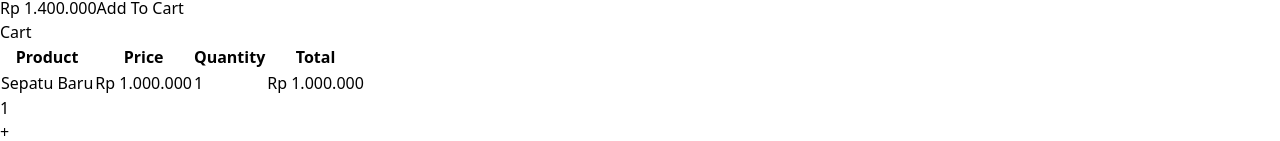
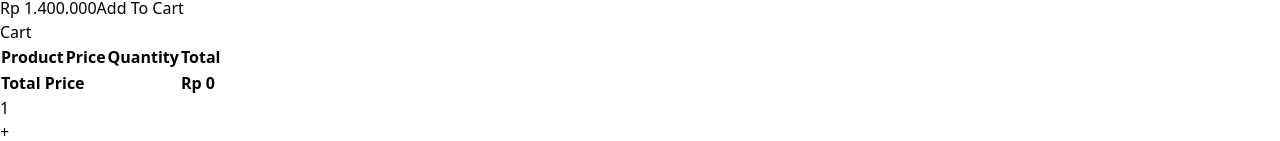
Before and after one commit to Nabilfadilah/Tutorial_React, a React (Vite) app in the folder my-react-app/: page /products in a window 1280 px wide. Shown: the part 1168-1309 px from the top of the page. Built offline with nearby package versions, Linux system fonts and the light colour scheme.

Commit message:
14. useEffect

```diff
--- a/my-react-app/src/pages/Products.jsx
+++ b/my-react-app/src/pages/Products.jsx
@@ -1,4 +1,4 @@
-import React, { useState } from "react";
+import React, { useEffect, useState } from "react";
 import CardProduct from "../components/fragments/CardProduct";
 import ButtonAll from "../components/elements/button";
 import Counter from "../components/fragments/Counter";
@@ -6,12 +6,29 @@
 // stateless/function component
 const ProductsPage = () => {
   // state cart useState
-  const [cart, setCart] = useState([
-    {
-      id: 1,
-      qty: 1,
-    },
-  ]);
+  const [cart, setCart] = useState([]);
+
+  // useEffect untuk memanipulasi komponen
+  const [totalPrice, setTotalPrice] = useState(0);
+  useEffect(() => {
+    // setCart([{ id: 1, qty: 1 }]);
+    setCart(JSON.parse(localStorage.getItem("cart")) || []);
+    // JSON.parse, adalah untuk mengkonfersi JOSN string menjadi Objek
+  }, []); // defendensi bisa kosong, agar gak error
+
+  // cara menggunakan didunmoun yaiti pakai useEffect
+  useEffect(() => {
+    if (cart.length > 0) {
+      const sum = cart.reduce((acc, item) => {
+        const product = products.find((product) => product.id === item.id);
+        return acc + product.price * item.qty;
+      }, 0);
+      setTotalPrice(sum);
+      // agar menyimpan ke localStorage, agar ketika di refres masih ada
+      localStorage.setItem("cart", JSON.stringify(cart));
+      // JSON.stringify, adalah sebuah function untuk konfersi JS value menjadi JSON
+    }
+  }, [cart]);
 
   // handle untuk logout
   const handleLogout = () => {
@@ -114,6 +131,22 @@
                   </tr>
                 );
               })}
+
+              {/*  */}
+              <tr>
+                <td colSpan={3}>
+                  <b>Total Price</b>
+                </td>
+                <td>
+                  <b>
+                    Rp{" "}
+                    {totalPrice.toLocaleString("id-ID", {
+                      styles: "currency",
+                      currency: "IDR",
+                    })}
+                  </b>
+                </td>
+              </tr>
             </tbody>
           </table>
         </div>
```
